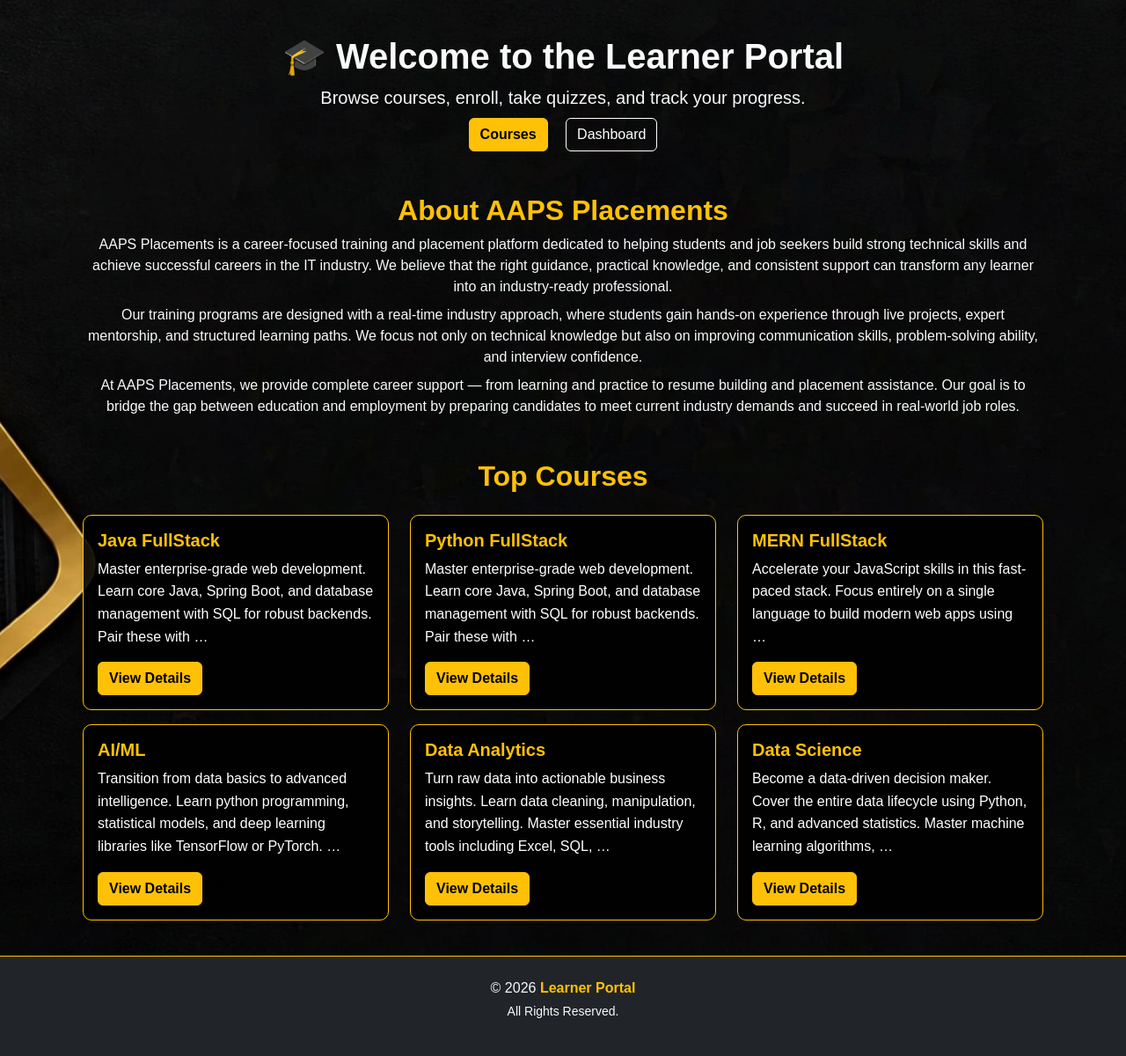
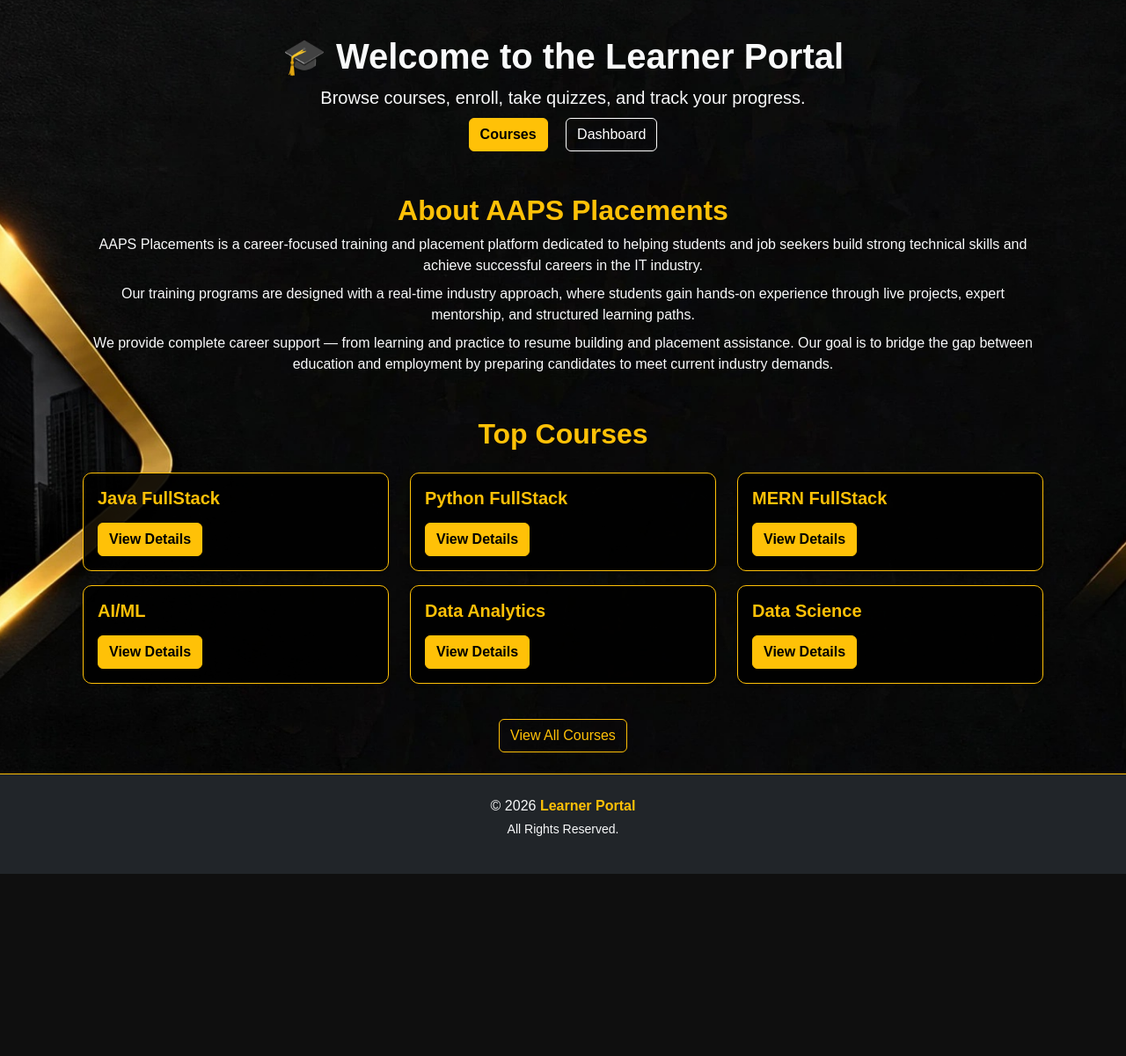
Before and after one commit to Navya-379/learner-portal, a Django app: page / in a window 1280 px wide. Shown: the part 57-1257 px from the top of the page at 88% size. After the commit the page ends 1050 px from the top, so only its background shows below. Run offline with Django 5.2, Linux system fonts and the light colour scheme; data comes from the database, SQL or seed files in the repository.

Commit message:
Update home.html

```diff
--- a/core/templates/home.html
+++ b/core/templates/home.html
@@ -27,19 +27,17 @@
   </div>
 </section>
 
-
 <!-- About Section -->
 <section class="about-section text-light mt-5">
   <div class="container">
     <h2 class="fw-bold text-center mb-2 text-warning">About AAPS Placements</h2>
-    <p class="text-center mb-2">AAPS Placements is a career-focused training and placement platform dedicated to helping students and job seekers build strong technical skills and achieve successful careers in the IT industry. We believe that the right guidance, practical knowledge, and consistent support can transform any learner into an industry-ready professional.</p>
-    <p class="text-center mb-2">Our training programs are designed with a real-time industry approach, where students gain hands-on experience through live projects, expert mentorship, and structured learning paths. We focus not only on technical knowledge but also on improving communication skills, problem-solving ability, and interview confidence.</p>
-    <p class="text-center mb-0">At AAPS Placements, we provide complete career support — from learning and practice to resume building and placement assistance. Our goal is to bridge the gap between education and employment by preparing candidates to meet current industry demands and succeed in real-world job roles.</p>
-
-
+    <p class="text-center mb-2">AAPS Placements is a career-focused training and placement platform dedicated to helping students and job seekers build strong technical skills and achieve successful careers in the IT industry.</p>
+    <p class="text-center mb-2">Our training programs are designed with a real-time industry approach, where students gain hands-on experience through live projects, expert mentorship, and structured learning paths.</p>
+    <p class="text-center mb-0">We provide complete career support — from learning and practice to resume building and placement assistance. Our goal is to bridge the gap between education and employment by preparing candidates to meet current industry demands.</p>
   </div>
 </section>
-<!-- Courses Section -->
+
+<!-- Top Courses Preview Section -->
 <section class="courses-section mt-5">
   <div class="container">
     <h2 class="fw-bold text-center mb-4 text-warning">Top Courses</h2>
@@ -47,9 +45,12 @@
       {% for course in courses %}
         <div class="col-md-4 mb-3">
           <div class="card shadow-sm h-100">
+            {% if course.image %}
+              <img src="{{ course.image.url }}" class="card-img-top" alt="{{ course.title }}">
+            {% endif %}
             <div class="card-body">
               <h5 class="card-title">{{ course.title }}</h5>
-              <p class="card-text">{{ course.description|truncatewords:20 }}</p>
+              <p class="card-text">{{ course.short_description }}</p>
               <a href="{% url 'course_detail' course.id %}" class="btn btn-warning">View Details</a>
             </div>
           </div>
@@ -58,8 +59,9 @@
         <p class="text-center">No courses available yet.</p>
       {% endfor %}
     </div>
+    <div class="text-center mt-4">
+      <a href="{% url 'course_list' %}" class="btn btn-outline-warning">View All Courses</a>
+    </div>
   </div>
 </section>
-
-
 {% endblock %}
```
